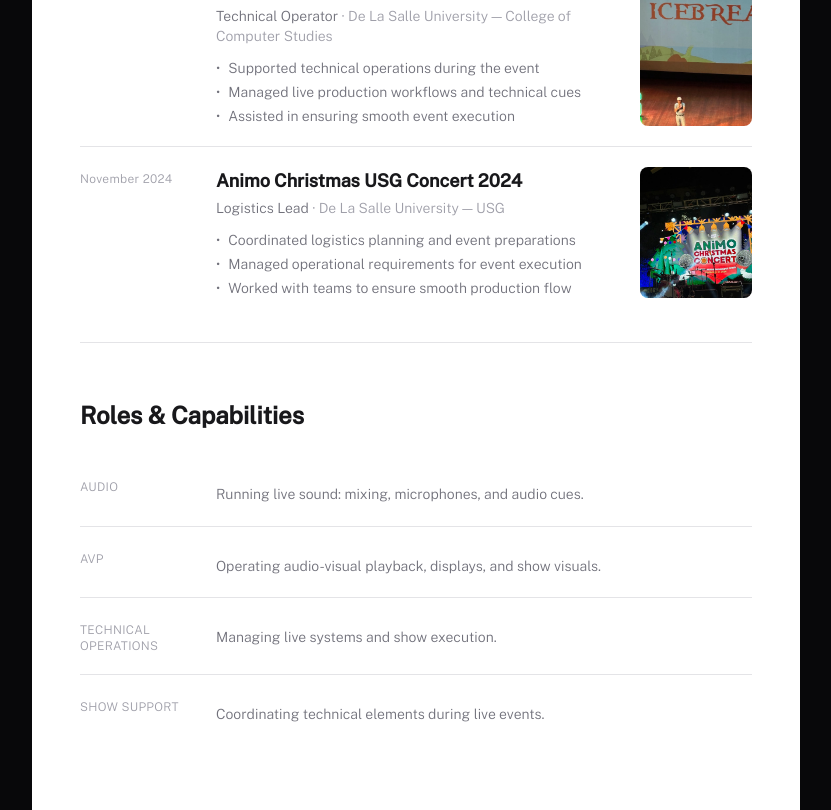
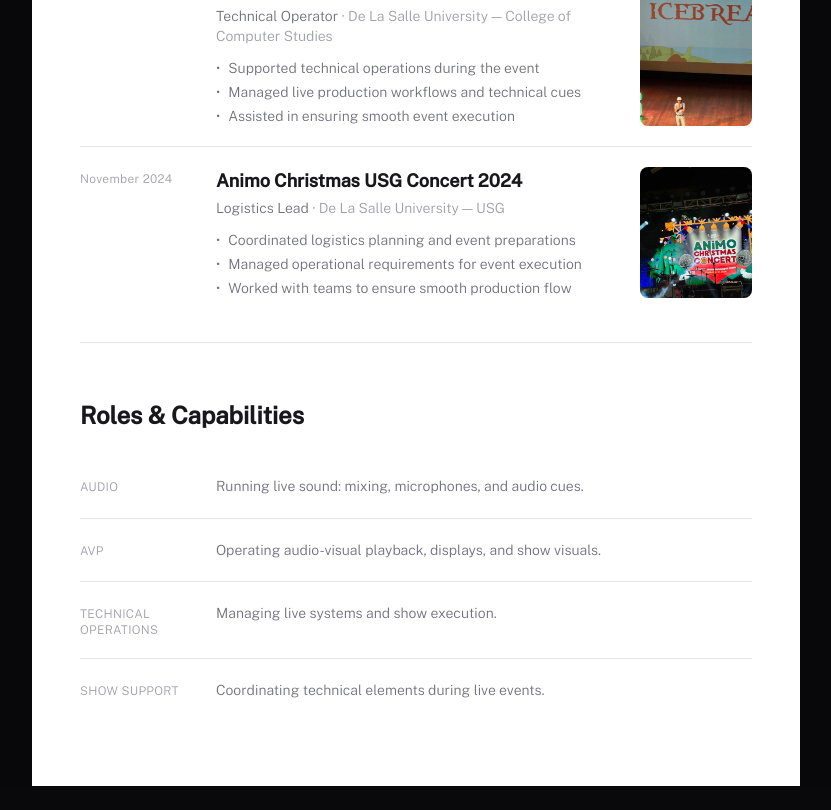
Before and after one commit to mbchavez27/mbchavezzportfolio, a React (Vite) app: page /productions in a window 1280 px wide. Shown: the part 1745-2555 px from the top of the page, without its empty margins (224-1055 px from the left). After the commit the page ends 2531 px from the top, so only its background shows below. Built offline with nearby package versions, Linux system fonts and the light colour scheme.

Commit message:
fix(ui): no top gap on a title-less entry summary

```diff
--- a/src/components/molecules/EntryRow.tsx
+++ b/src/components/molecules/EntryRow.tsx
@@ -58,7 +58,11 @@ export default function EntryRow({ meta, title, to, href, subtitle, summary, thu
         <div className="min-w-0 flex-1">
           {heading && <h3>{heading}</h3>}
           {subtitle && <p className="font-body font-light text-sm text-zinc-500 mt-1">{subtitle}</p>}
-          {summary && <p className="font-body font-light text-sm text-zinc-500 leading-relaxed mt-2">{summary}</p>}
+          {summary && (
+            <p className={`font-body font-light text-sm text-zinc-500 leading-relaxed ${heading || subtitle ? "mt-2" : ""}`}>
+              {summary}
+            </p>
+          )}
           {children && <div className={heading || subtitle || summary ? "mt-3" : ""}>{children}</div>}
         </div>
         {thumbnail && (
```
